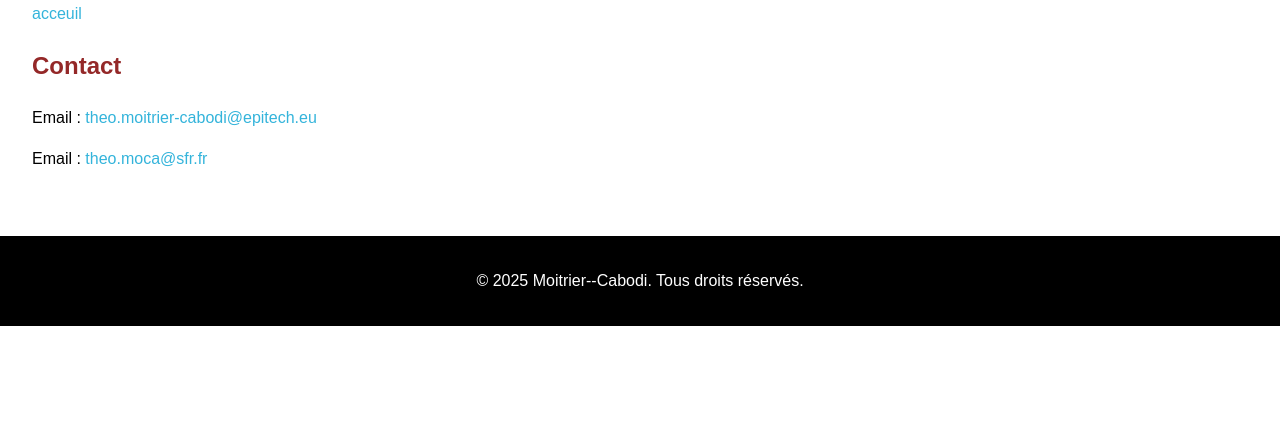
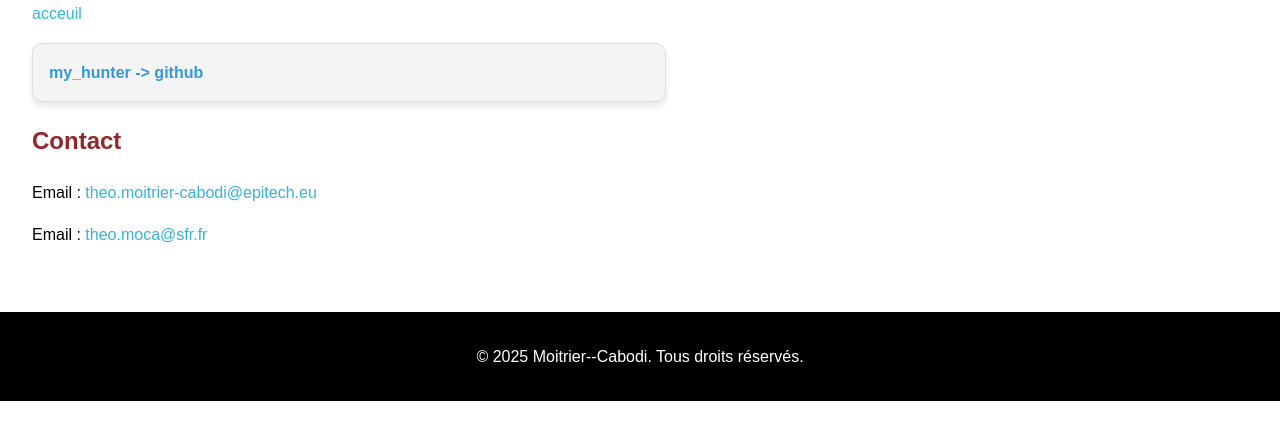
Before and after one commit to Vylllixis/my_portfolio, a plain HTML site: page years_2024_2025_Epitech/Project_in_C/my_hunter.html in a window 1280 px wide. Shown: the part 233-672 px from the top of the page. Drawn offline with Linux system fonts and the light colour scheme.

Commit message:
feat(<add>): <Project> add my_hunter

```diff
--- a/years_2024_2025_Epitech/Project_in_C/my_hunter.html
+++ b/years_2024_2025_Epitech/Project_in_C/my_hunter.html
@@ -21,6 +21,11 @@
         <nav>
             <a href="../../index.html" class="nav-link">acceuil</a>
         </nav>
+        <div class="project-box">
+            <a href="https://github.com/Vylllixis/my_hunter_2024_2025" class="project-link">
+                my_hunter -> github
+            </a>
+        </div>
         </section>
         <section id="contact">
             <h2><strong>Contact</strong></h2>
```
Also changed, not shown: project.html (+1 -1 lines).
